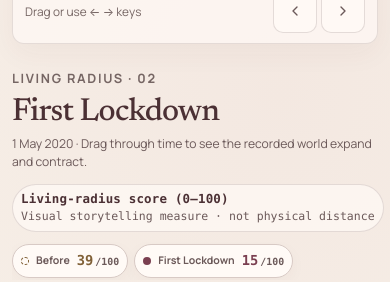
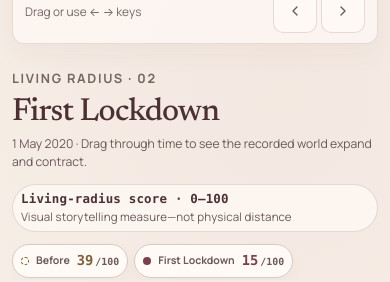
Before and after one commit to Kush110807/RADIUS-WebRush, a React (Vite) app: page / in a window 390 px wide. Both pictures are taken after a click on the button "Enter the story". Shown: the part 377-659 px from the top of the page. Built offline with nearby package versions, Linux system fonts and the light colour scheme.

Commit message:
Deployment Version

```diff
--- a/src/components/LivingRadius.tsx
+++ b/src/components/LivingRadius.tsx
@@ -72,6 +72,10 @@ function LivingRadius({
     const delta = ((value - reference) / Math.abs(reference)) * 100
     return [{ key: String(spec.key), label: compactMetricLabel(spec.label), delta }]
   }).slice(0, 5), [baselineMedians, receipt, thread])
+
+  // A 0–100% bar is only truthful when every visible comparison fits that scale.
+  // Larger differences are presented as aligned exact values rather than visually clamped bars.
+  const fingerprintUsesBars = fingerprint.length > 0 && fingerprint.every((item) => Math.abs(item.delta) <= 100)
 
   return (
     <motion.figure layoutId="living-radius" className="radius-v2" aria-labelledby="radius-v2-title radius-v2-caption">
@@ -157,19 +161,29 @@ function LivingRadius({
           {showFingerprint ? <ChevronUp size={17} aria-hidden="true" /> : <ChevronDown size={17} aria-hidden="true" />}
         </button>
         {showFingerprint && (
-          <div className="fingerprint-panel-v2">
+          <div className={`fingerprint-panel-v2${fingerprintUsesBars ? '' : ' no-bars'}`}>
             {fingerprint.length ? fingerprint.map((item) => {
-              const abs = Math.min(100, Math.abs(item.delta))
-              const near = Math.abs(item.delta) < 0.5
+              const abs = Math.abs(item.delta)
+              const near = abs < 0.5
+              const direction = near ? '≈' : item.delta > 0 ? '↑' : '↓'
               return (
                 <div className="fingerprint-row-v2" key={item.key}>
-                  <span>{item.label}</span>
-                  <div className="fingerprint-track-v2" aria-hidden="true"><i style={{ width: `${Math.max(4, abs)}%`, background: threadMeta.color }} /></div>
-                  <b className={near ? 'near' : item.delta > 0 ? 'up' : 'down'}>{comparisonFromPct(item.delta, 'Before')}</b>
+                  <span className="fingerprint-metric-v2">{item.label}</span>
+                  {fingerprintUsesBars && (
+                    <div className="fingerprint-track-v2" aria-hidden="true">
+                      <i style={{ width: `${abs}%`, background: threadMeta.color }} />
+                    </div>
+                  )}
+                  <b className={`fingerprint-result-v2 ${near ? 'near' : item.delta > 0 ? 'up' : 'down'}`}>
+                    <i aria-hidden="true">{direction}</i>
+                    <span>{comparisonFromPct(item.delta, 'Before')}</span>
+                  </b>
                 </div>
               )
             }) : <p>No comparable {threadMeta.label.toLowerCase()} signals are recorded for this day.</p>}
-            <small>Bars show the magnitude of change. Arrows show whether the recorded value is above or below the Before median.</small>
+            <small>{fingerprintUsesBars
+              ? 'Bars use a 0–100% change scale; arrows and text show direction versus the Before median.'
+              : 'Exact percentage differences are shown versus the Before median; arrows and text show direction.'}</small>
           </div>
         )}
       </section>
--- a/src/features/story/StoryView.tsx
+++ b/src/features/story/StoryView.tsx
@@ -81,7 +81,7 @@ export default function StoryView({
               <h1 id="story-date">{chapter.name}</h1>
               <p>{fmtDate(current.date)} · Drag through time to see the recorded world expand and contract.</p>
             </div>
-            <span className="score-definition-v2"><b>Living-radius score (0–100)</b><small>Visual storytelling measure · not physical distance</small></span>
+            <span className="score-definition-v2"><b>Living-radius score · 0–100</b><small>Visual storytelling measure—not physical distance</small></span>
           </div>
           <LivingRadius
             receipt={current}
--- a/src/styles.css
+++ b/src/styles.css
@@ -1916,3 +1916,94 @@ button:disabled {
   .methodology-wrap section > p,
   .methodology-wrap li { font-size:.97rem; line-height:1.68; }
 }
+
+
+/* =========================================================
+   FINAL TARGETED ALIGNMENT — score definition + evidence delta
+   Scope intentionally limited to the two pre-deployment polish areas.
+   ========================================================= */
+.visual-heading-v2 { flex-wrap:wrap; }
+.score-definition-v2 {
+  flex:0 0 390px;
+  width:min(100%,390px);
+  max-width:390px;
+  box-sizing:border-box;
+  margin-inline-start:auto;
+  align-items:center;
+  justify-content:center;
+  padding:9px 14px;
+  text-align:center;
+  white-space:normal !important;
+}
+.score-definition-v2 b,
+.score-definition-v2 small {
+  display:block;
+  max-width:100%;
+  white-space:normal;
+  overflow-wrap:normal;
+}
+.score-definition-v2 b {
+  font-size:.78rem;
+  line-height:1.25;
+}
+.score-definition-v2 small {
+  font-family:"Manrope Variable", Manrope, system-ui, -apple-system, BlinkMacSystemFont, "Segoe UI", sans-serif;
+  font-size:.72rem;
+  letter-spacing:.01em;
+  line-height:1.4;
+}
+
+.fingerprint-panel-v2 {
+  padding:14px 16px 15px;
+  gap:10px;
+}
+.fingerprint-row-v2 {
+  grid-template-columns:minmax(112px,.8fr) minmax(150px,1fr) minmax(205px,auto);
+  gap:16px;
+  min-height:30px;
+}
+.fingerprint-metric-v2 {
+  min-width:0;
+  overflow:visible !important;
+  text-overflow:clip !important;
+}
+.fingerprint-track-v2 {
+  height:6px;
+  align-self:center;
+  background:color-mix(in srgb,var(--color-text-primary) 8%,transparent);
+}
+.fingerprint-track-v2 i { opacity:.82; }
+.fingerprint-result-v2 {
+  display:inline-flex;
+  align-items:baseline;
+  justify-content:flex-end;
+  gap:7px;
+  min-width:0;
+  font-variant-numeric:tabular-nums;
+  line-height:1.3;
+  text-align:right;
+}
+.fingerprint-result-v2 > i {
+  flex:0 0 auto;
+  width:1em;
+  color:currentColor;
+  font-style:normal;
+  font-weight:750;
+}
+.fingerprint-result-v2 > span { min-width:0; }
+
+/* Large deltas are not forced into a misleading 0–100% bar.
+   Exact values become the primary, aligned comparison column instead. */
+.fingerprint-panel-v2.no-bars .fingerprint-row-v2 {
+  grid-template-columns:minmax(150px,1fr) minmax(245px,auto);
+  column-gap:24px;
+}
+.fingerprint-panel-v2.no-bars .fingerprint-result-v2 {
+  grid-column:2;
+}
+.fingerprint-panel-v2 > small {
+  margin-top:3px;
+  color:var(--color-text-secondary);
+  font-size:.71rem;
+  line-height:1.5;
+}
--- a/src/styles/responsive.css
+++ b/src/styles/responsive.css
@@ -132,7 +132,7 @@ svg, img { max-width:100%; }
   .range-wrap, .range-wrap input[type="range"] { height:44px; }
   .story-footer { margin:0 12px; gap:4px; }
   .story-footer > span { display:none; }
-  .story-footer button { min-height:44px; padding-inline:8px; }
+  .story-footer button { min-height:44px; padding-inline:7px; }
   .story-footer button:last-child { margin-left:auto; }
 
   .evidence-drawer { top:auto; left:0; right:0; bottom:0; width:100%; max-width:none; max-height:86svh; border-left:0; border-top:1px solid var(--line-strong); border-radius:18px 18px 0 0; padding:22px 16px max(28px,env(safe-area-inset-bottom)); }
@@ -830,3 +830,73 @@ svg, img { max-width:100%; }
   .story-v2 .story-nav-stack .scrubber-top { font-size:.76rem; }
   .story-v2 .story-nav-stack .scrubber-top span:last-child { font-size:.72rem; }
 }
+
+/* Final targeted alignment: keep the score definition contained and
+   let evidence comparisons reflow instead of squeezing on narrow screens. */
+@media (max-width: 1279px) {
+  .score-definition-v2 { width:min(100%,360px); }
+}
+
+@media (max-width: 768px) {
+  .score-definition-v2 {
+    flex:1 1 100%;
+    width:100%;
+    max-width:100%;
+    margin-inline-start:0;
+    align-items:flex-start;
+    text-align:left;
+    padding:10px 12px;
+  }
+  .score-definition-v2 b,
+  .score-definition-v2 small { text-align:left; }
+
+  .fingerprint-row-v2,
+  .fingerprint-panel-v2.no-bars .fingerprint-row-v2 {
+    grid-template-columns:minmax(0,1fr);
+    gap:6px;
+    padding:3px 0;
+  }
+  .fingerprint-metric-v2 {
+    grid-column:1;
+    font-size:.76rem;
+    font-weight:600;
+  }
+  .fingerprint-track-v2 {
+    grid-column:1;
+    width:100%;
+    min-width:0;
+  }
+  .fingerprint-result-v2,
+  .fingerprint-panel-v2.no-bars .fingerprint-result-v2 {
+    grid-column:1;
+    justify-content:flex-start;
+    justify-self:start;
+    font-size:.7rem;
+    text-align:left;
+    white-space:normal;
+  }
+}
+
+@media (max-width: 375px) {
+  .score-definition-v2 { padding:9px 10px; }
+  .score-definition-v2 b { font-size:.75rem !important; }
+  .score-definition-v2 small { font-size:.69rem !important; line-height:1.45; }
+  .fingerprint-panel-v2 { padding:12px 12px 13px; }
+  .fingerprint-panel-v2 > small { font-size:.68rem; }
+}
+
+@media (max-width: 320px) {
+  .score-definition-v2 {
+    padding-inline:7px;
+  }
+}
+
+@media (max-width: 340px) {
+  .visual-heading-v2 .score-definition-v2 {
+    border:0!important;
+    border-left:2px solid var(--color-border-strong)!important;
+    border-radius:0;
+    background:transparent;
+    padding:3px 0 3px 10px;
+  }
+}
```
